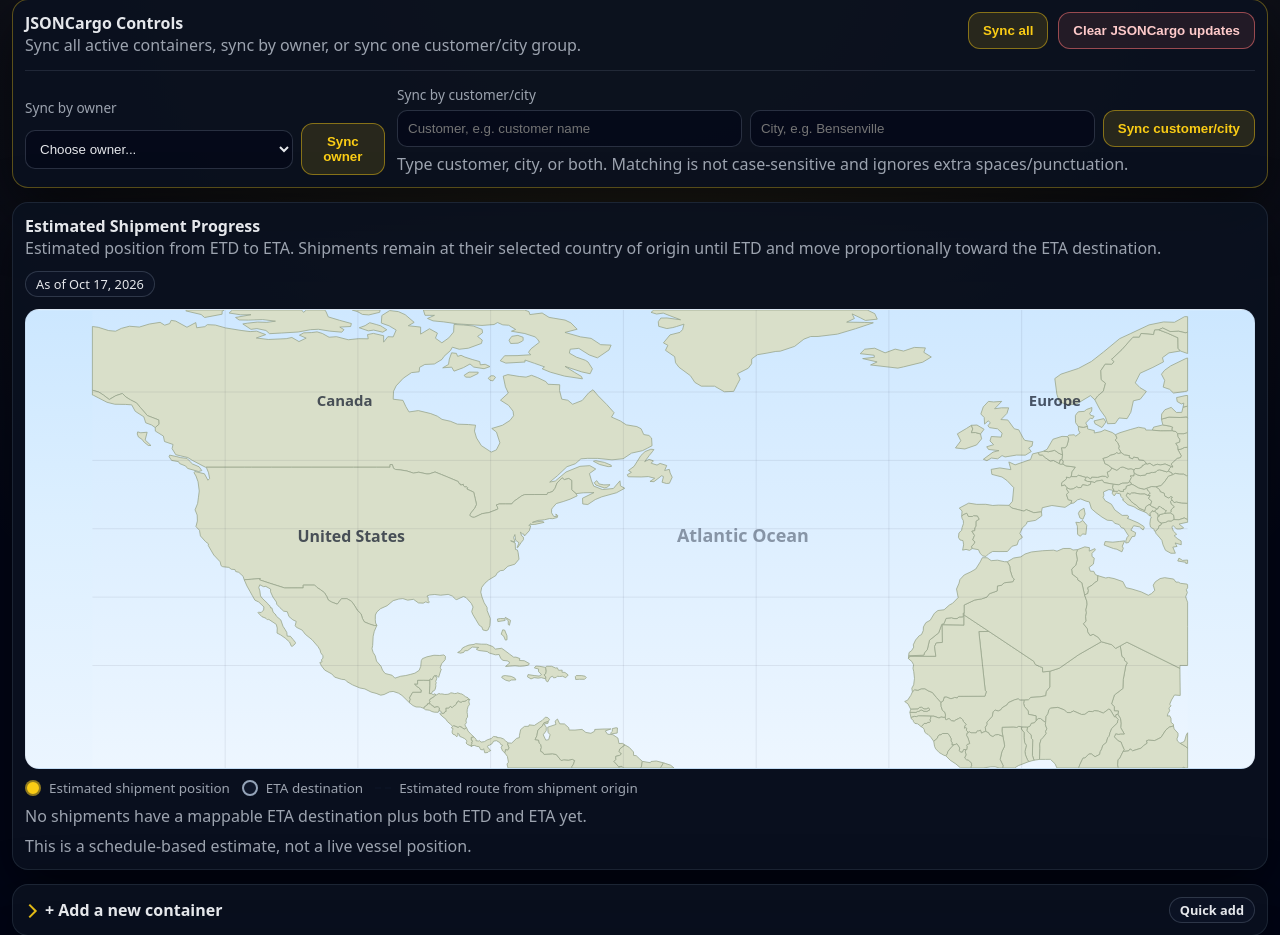
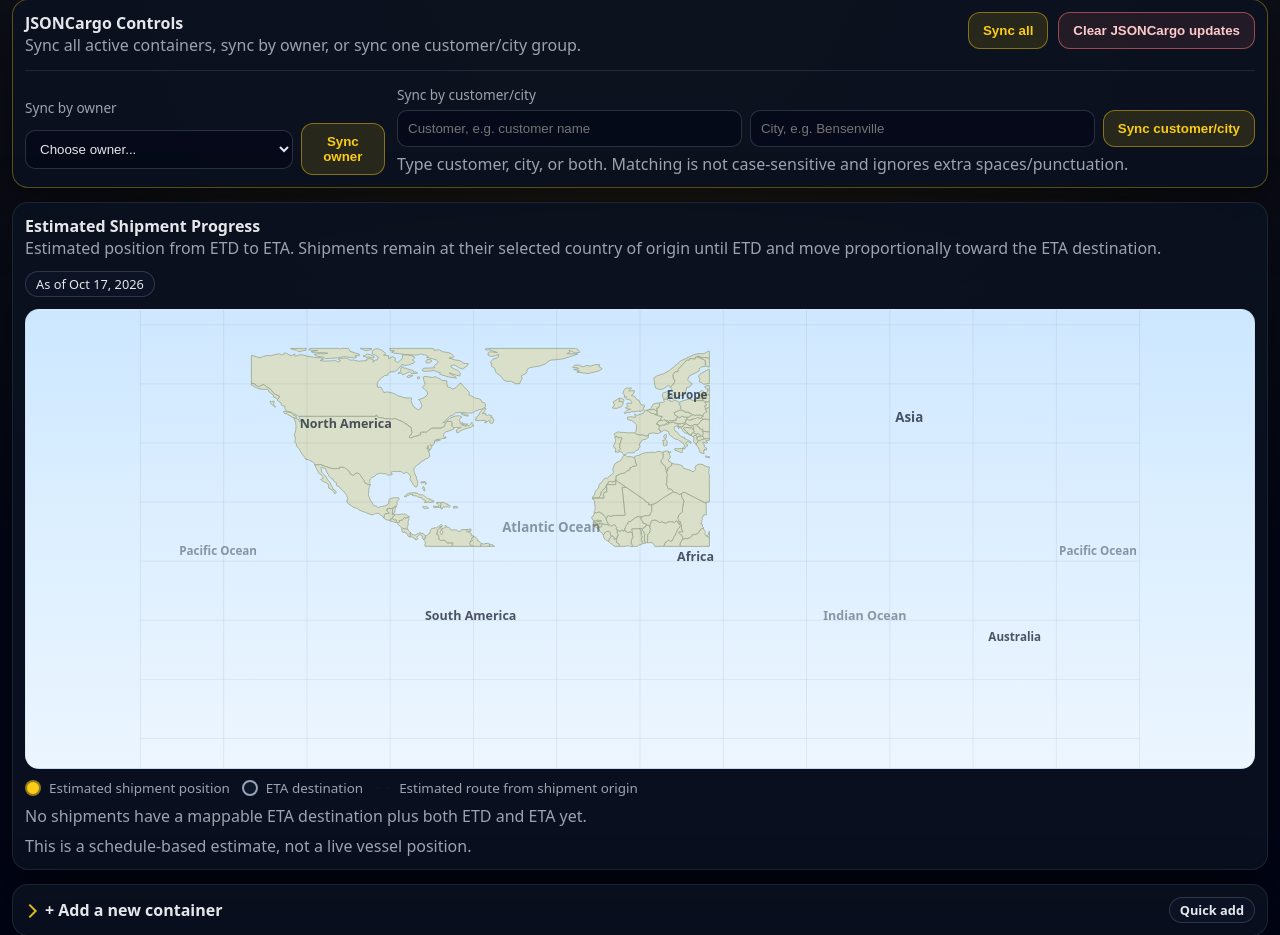
Before and after one commit to spencerlevinson11/lemonade-automation-portal, a Django app: page /automations/orders/ in a window 1280 px wide. Shown: the part 77-1012 px from the top of the page. Run offline with Django 5.2, Linux system fonts and the light colour scheme; a user stored in the database is signed in; data comes from the database, SQL or seed files in the repository; data that the repository does not hold is empty; parts of the project's set-up code (start-up, migrations or seed data) failed here and were passed over; some libraries are stand-ins or nearby versions.

Commit message:
Adjust map dimensions and update geographical bounds

```diff
--- a/core/templates/core/order_tracker.html
+++ b/core/templates/core/order_tracker.html
@@ -888,15 +888,16 @@
         .replaceAll("'", '&#039;');
 
       const svgNS = 'http://www.w3.org/2000/svg';
-      const width = 1100;
-      const height = 460;
+      const width = 1200;
+      const height = 550;
       const bounds = {
-        minLat: 5,
-        maxLat: 72,
-        minLng: -140,
-        maxLng: 25,
+        minLat: -70,
+        maxLat: 85,
+        minLng: -180,
+        maxLng: 180,
       };
 
+      const wrapLongitude = (lng) => ((lng + 180) % 360 + 360) % 360 - 180;
       const project = (lat, lng) => {
         const x = ((lng - bounds.minLng) / (bounds.maxLng - bounds.minLng)) * width;
         const y = ((bounds.maxLat - lat) / (bounds.maxLat - bounds.minLat)) * height;
@@ -968,11 +969,11 @@
       });
 
       // Decorative grid lines.
-      for (let lng = -120; lng <= 0; lng += 20) {
+      for (let lng = -180; lng <= 180; lng += 30) {
         const [x] = project(0, lng);
         add('line', { x1: x, y1: 0, x2: x, y2: height, stroke: 'rgba(15,23,42,0.08)', 'stroke-width': 1 });
       }
-      for (let lat = 20; lat <= 60; lat += 10) {
+      for (let lat = -60; lat <= 80; lat += 20) {
         const [, y] = project(lat, 0);
         add('line', { x1: 0, y1: y, x2: width, y2: y, stroke: 'rgba(15,23,42,0.08)', 'stroke-width': 1 });
       }
@@ -989,11 +990,17 @@
         });
         label.textContent = text;
       };
-      addLabel('Canada', 58, -102, { size: 15 });
-      addLabel('United States', 38, -101, { size: 16 });
-      addLabel('Atlantic Ocean', 38, -42, { size: 18, fill: 'rgba(15,23,42,0.42)', weight: 600 });
-      addLabel('Europe', 58, 5, { size: 15 });
-      {% if tracker_is_retriever %}addLabel('Netherlands', 52.8, 5.6, { size: 13, anchor: 'start' });{% endif %}
+      addLabel('North America', 45, -106, { size: 15 });
+      addLabel('South America', -20, -61, { size: 15 });
+      addLabel('Atlantic Ocean', 10, -32, { size: 16, fill: 'rgba(15,23,42,0.42)', weight: 600 });
+      addLabel('Pacific Ocean', 2, -152, { size: 14, fill: 'rgba(15,23,42,0.42)', weight: 600 });
+      addLabel('Pacific Ocean', 2, 165, { size: 14, fill: 'rgba(15,23,42,0.42)', weight: 600 });
+      addLabel('Europe', 55, 17, { size: 14 });
+      addLabel('Africa', 0, 20, { size: 15 });
+      addLabel('Asia', 47, 97, { size: 16 });
+      addLabel('Australia', -27, 135, { size: 14 });
+      addLabel('Indian Ocean', -20, 81, { size: 15, fill: 'rgba(15,23,42,0.42)', weight: 600 });
+      {% if tracker_is_retriever %}addLabel('Netherlands', 52.8, 5.6, { size: 12, anchor: 'start' });{% endif %}
 
       const toRad = degrees => degrees * Math.PI / 180;
       const toDeg = radians => radians * 180 / Math.PI;
@@ -1015,12 +1022,35 @@
         return [toDeg(Math.asin(z / mag)), toDeg(Math.atan2(y, x))];
       };
 
-      const greatCirclePath = (lat1, lng1, lat2, lng2, steps = 48) => {
+      // Split great-circle lines at the antimeridian instead of drawing an
+      // erroneous horizontal line from one side of the world to the other.
+      // The interpolation still follows the same shortest great-circle arc.
+      const greatCirclePath = (lat1, lng1, lat2, lng2, steps = 96) => {
         const parts = [];
+        let previous = null;
         for (let i = 0; i <= steps; i++) {
-          const [lat, lng] = greatCirclePoint(lat1, lng1, lat2, lng2, i / steps);
+          const [lat, rawLng] = greatCirclePoint(lat1, lng1, lat2, lng2, i / steps);
+          const lng = wrapLongitude(rawLng);
+          if (previous && Math.abs(lng - previous.lng) > 180) {
+            // Find the actual latitude where the path crosses +180/-180.
+            let lo = previous.t, hi = i / steps;
+            const eastward = previous.lng > 0;
+            for (let j = 0; j < 25; j++) {
+              const mid = (lo + hi) / 2;
+              const candidate = wrapLongitude(greatCirclePoint(lat1, lng1, lat2, lng2, mid)[1]);
+              if ((candidate > 0) === eastward) lo = mid;
+              else hi = mid;
+            }
+            const seamLat = greatCirclePoint(lat1, lng1, lat2, lng2, (lo + hi) / 2)[0];
+            const firstEdge = previous.lng > 0 ? 180 : -180;
+            const [endX, endY] = project(seamLat, firstEdge);
+            parts.push(`L${endX.toFixed(2)} ${endY.toFixed(2)}`);
+            const [startX, startY] = project(seamLat, -firstEdge);
+            parts.push(`M${startX.toFixed(2)} ${startY.toFixed(2)}`);
+          }
           const [x, y] = project(lat, lng);
           parts.push(`${i === 0 ? 'M' : 'L'}${x.toFixed(2)} ${y.toFixed(2)}`);
+          previous = {lng, t: i / steps};
         }
         return parts.join(' ');
       };
@@ -1065,7 +1095,7 @@
             p.destination_lng,
             Math.max(0, Math.min(1, Number(p.progress) || 0))
           );
-          const [sx, sy] = project(shipmentLat, shipmentLng);
+          const [sx, sy] = project(shipmentLat, wrapLongitude(shipmentLng));
           const routeKey = `${p.origin_lat},${p.origin_lng}|${p.destination_lat},${p.destination_lng}`;
 
           if (!routesSeen.has(routeKey)) {
```
